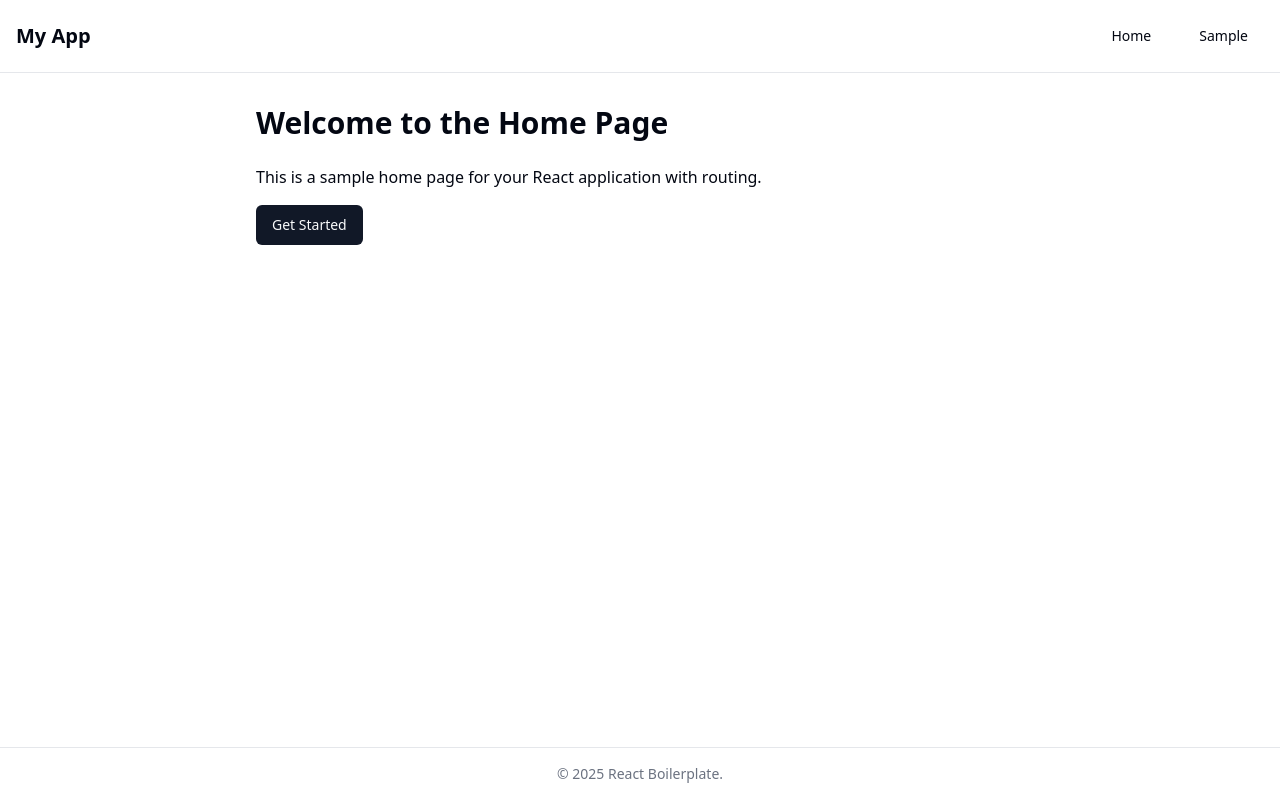
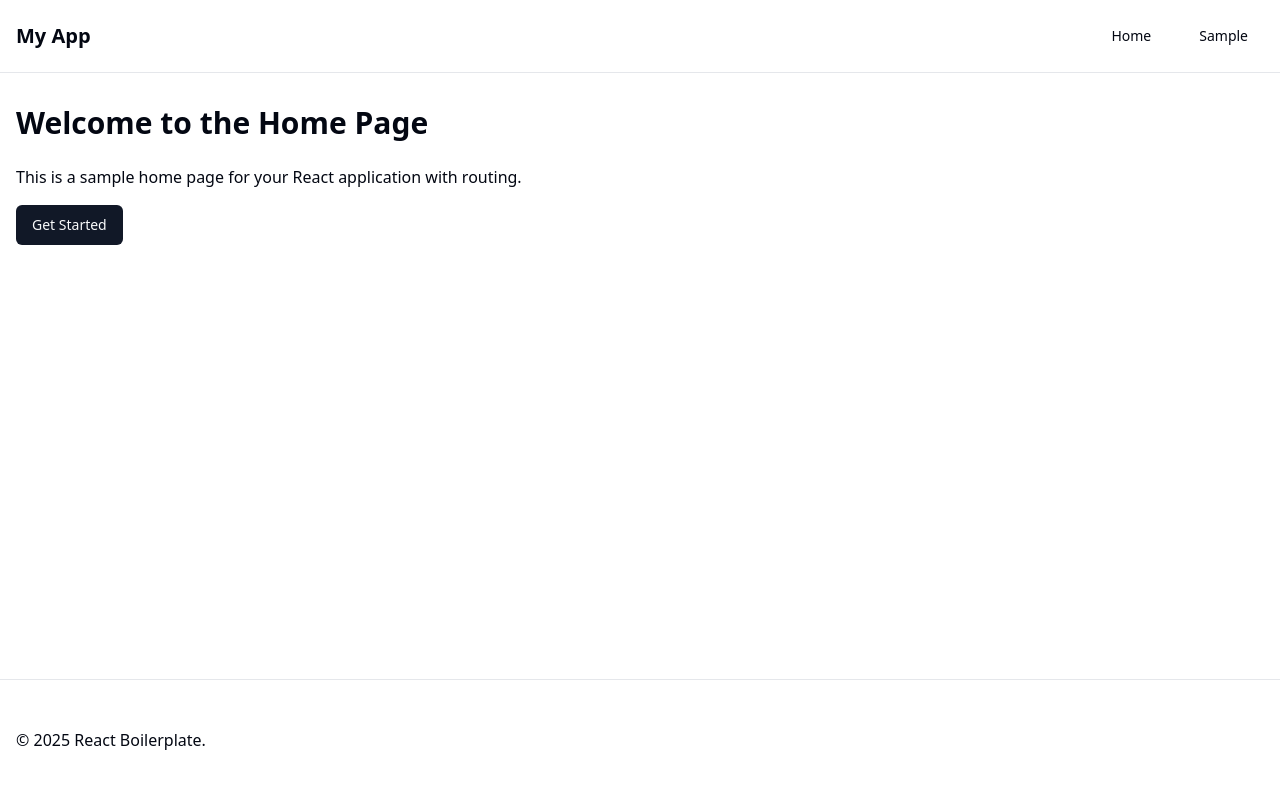
Before and after one commit to surajbera/react-boilerplate, a React (Vite) app: page / in a window 1280 px wide. Built offline with nearby package versions, Linux system fonts and the light colour scheme.

Commit message:
Refactor layout by extracting SiteHeader component and updating navigation structure

```diff
--- /dev/null
+++ b/src/components/layout/SiteHeader.tsx
@@ -0,0 +1,20 @@
+import { Link } from "react-router-dom";
+import { Button } from "@/components/ui/button";
+
+export function SiteHeader() {
+  return (
+    <header className="bg-background border-b">
+      <div className="container mx-auto px-4 py-4 flex items-center justify-between">
+        <h1 className="text-xl font-bold">My App</h1>
+        <nav className="flex gap-4">
+          <Button variant="ghost" asChild>
+            <Link to="/">Home</Link>
+          </Button>
+          <Button variant="ghost" asChild>
+            <Link to="/sample">Sample</Link>
+          </Button>
+        </nav>
+      </div>
+    </header>
+  );
+}
--- a/src/layouts/RootLayout.tsx
+++ b/src/layouts/RootLayout.tsx
@@ -1,29 +1,15 @@
-import { Outlet, Link } from "react-router-dom";
-import { Button } from "@/components/ui/button";
+import { Outlet } from "react-router-dom";
+import { SiteHeader } from "@/components/layout/SiteHeader";
 
 export default function RootLayout() {
   return (
     <div className="min-h-screen flex flex-col">
-      <header className="bg-background border-b">
-        <div className="container mx-auto px-4 py-4 flex items-center justify-between">
-          <h1 className="text-xl font-bold">My App</h1>
-          <nav className="flex gap-4">
-            <Button variant="ghost" asChild>
-              <Link to="/">Home</Link>
-            </Button>
-            <Button variant="ghost" asChild>
-              <Link to="/sample">Sample</Link>
-            </Button>
-          </nav>
-        </div>
-      </header>
-
+      <SiteHeader />
       <main className="flex-1 container mx-auto px-4 py-8">
         <Outlet />
       </main>
-
       <footer className="bg-background border-t py-4">
-        <div className="container mx-auto px-4 text-center text-sm text-muted-foreground">
+        <div className="flex-1 container mx-auto px-4 py-8">
           © {new Date().getFullYear()} React Boilerplate.
         </div>
       </footer>
--- a/src/pages/Home.tsx
+++ b/src/pages/Home.tsx
@@ -2,7 +2,7 @@ import { Button } from "@/components/ui/button";
 
 export default function Home() {
   return (
-    <div className="max-w-3xl mx-auto">
+    <div>
       <h1 className="text-3xl font-bold mb-6">Welcome to the Home Page</h1>
       <p className="mb-4">This is a sample home page for your React application with routing.</p>
       <Button>Get Started</Button>
--- a/src/pages/Sample.tsx
+++ b/src/pages/Sample.tsx
@@ -2,7 +2,7 @@ import { Button } from "@/components/ui/button";
 
 export default function Sample() {
   return (
-    <div className="max-w-3xl mx-auto">
+    <div>
       <h1 className="text-3xl font-bold mb-6">Sample Page</h1>
       <p className="mb-4">
         This is a sample page demonstrating basic routing in the boilerplate.
```
